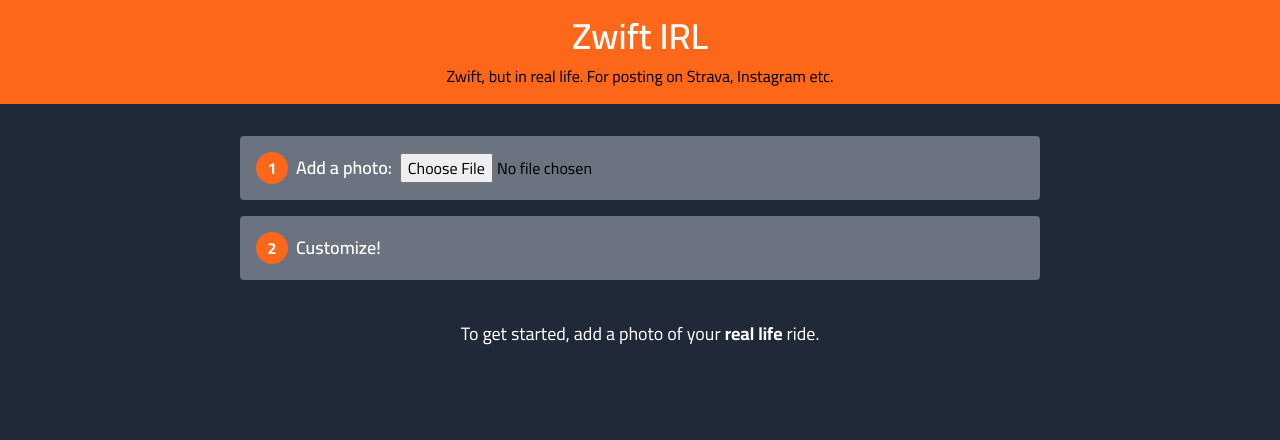
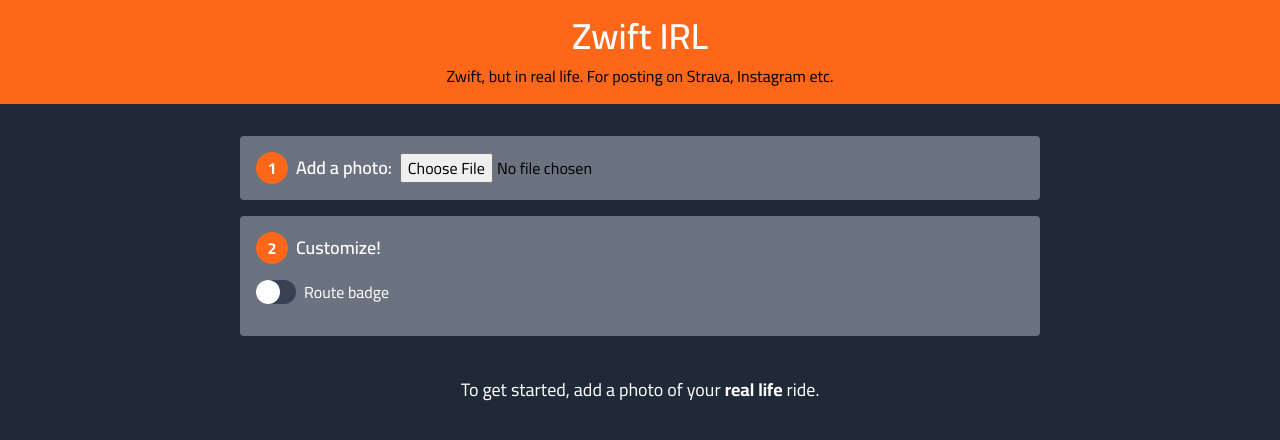
Before and after one commit to philwilks/ZwiftIRL, a React (Create React App) app: page / in a window 1280 px wide. Shown: the top 440 px of the page. Built offline with nearby package versions, Linux system fonts and the light colour scheme.

Commit message:
Add route badge switch

```diff
--- a/src/App.js
+++ b/src/components/app.js
@@ -1,11 +1,14 @@
 import React, { useState, useEffect, useRef } from 'react'
 
+import Toggle from './toggle'
 
 function App() {
     const canvasSize = { width: 1920, height: 1080 }
 
     const [photo, setPhoto] = useState(null)
     const [watts, setWatts] = useState(randomWatts())
+    const [route, setRoute] = useState('')
+
     const canvasRef = useRef(null)
 
     useEffect(() => {
@@ -22,6 +25,7 @@
             ctx.fillStyle = "#fff";
             ctx.font = '48px sans-serif'
             ctx.fillText(watts + 'w', 10, 50)
+            ctx.fillText(route, 10, 150)
         }
     })
 
@@ -44,6 +48,10 @@
         return 100 + Math.floor(Math.random() * Math.floor(200))
     }
 
+    function onRouteBadgeToggle(checked) {
+        setRoute(checked ? 'My route' : '')
+    }
+
     return (
         <div className="">
             <div className="bg-orange p-4 text-center mb-8">
@@ -63,6 +71,9 @@
                 <div className="flex items-center">
                     <div className="bg-orange text-white font-bold w-8 h-8 rounded-full text-center pt-1">2</div>
                     <div className="pl-2 text-white font-semibold text-lg">Customize!</div>
+                </div>
+                <div>
+                    <Toggle text="Route badge" onChange={onRouteBadgeToggle} />
                 </div>
             </div>
             {(photo) ?
--- /dev/null
+++ b/src/components/toggle.js
@@ -0,0 +1,28 @@
+import React, { useState } from 'react'
+
+function Toggle(props) {
+    const [checked, setChecked] = useState(props.defaultChecked);
+
+    function onChange(e) {
+        setChecked(e.target.checked);
+        if (props.onChange) props.onChange(e.target.checked);
+    }
+    return (
+        <div>
+            <label className="flex py-4">
+                <div className="w-10 h-6 rounded-full relative bg-gray-700">
+                    <input
+                        type="checkbox"
+                        defaultChecked={checked}
+                        onChange={onChange}
+                        className={"absolute block w-6 h-6 rounded-full appearance-none cursor-pointer " + (checked ? "right-0 bg-green-500" : "left-0 bg-white")}
+                    />
+                </div>
+                <div className="text-white pl-2">
+                    {props.text}
+                </div>
+            </label>
+        </div>
+    );
+}
+export default Toggle;
--- a/src/index.js
+++ b/src/index.js
@@ -1,7 +1,7 @@
 import React from 'react';
 import ReactDOM from 'react-dom';
 import './index.css';
-import App from './App';
+import App from './components/app';
 
 ReactDOM.render(
   <React.StrictMode>
--- a/tailwind.config.js
+++ b/tailwind.config.js
@@ -1,3 +1,5 @@
+const colors = require('tailwindcss/colors')
+
 module.exports = {
     purge: [],
     // purge: ['./src/**/*.{js,jsx}', './public/index.html'],
@@ -12,6 +14,7 @@
             },
             colors: {
                 orange: '#fc6719',   // Zwift orange
+                green: colors.lime,
             }
         }
     },
```
